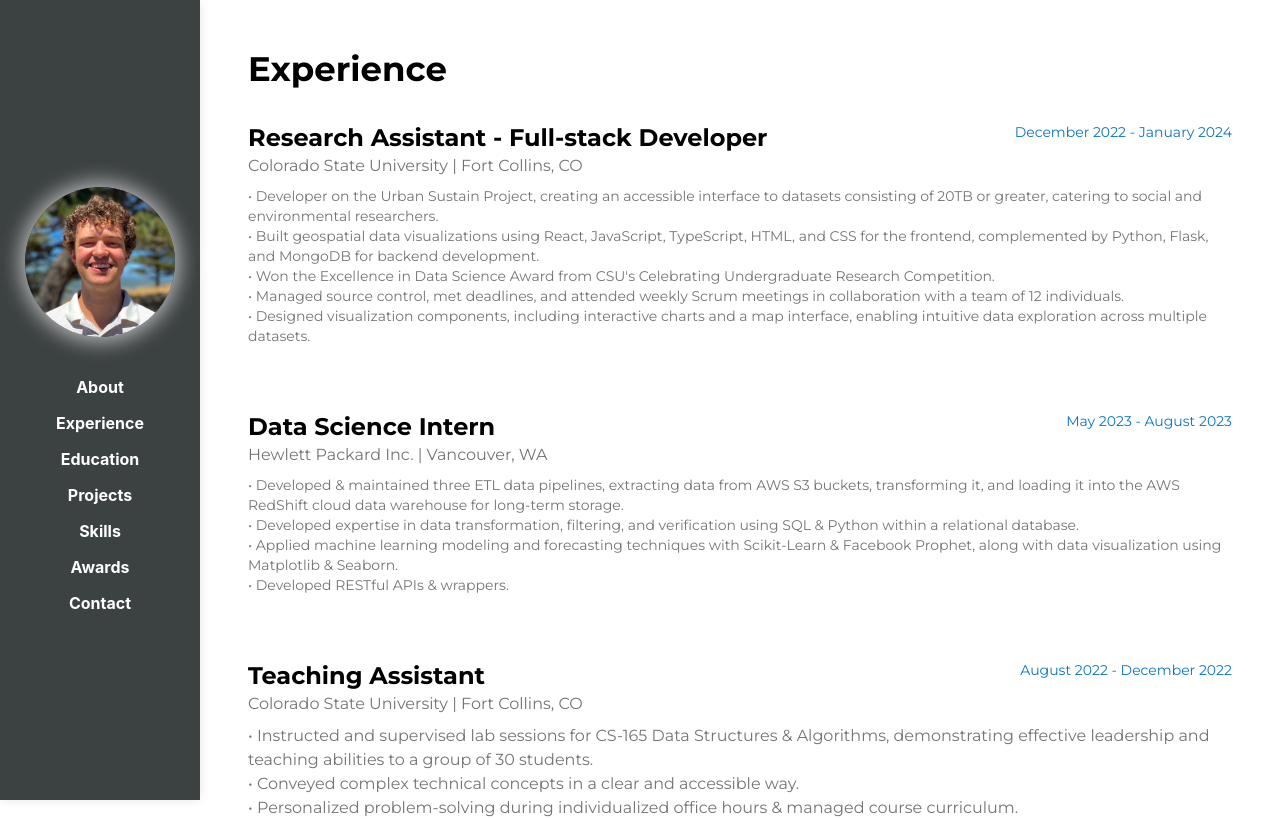
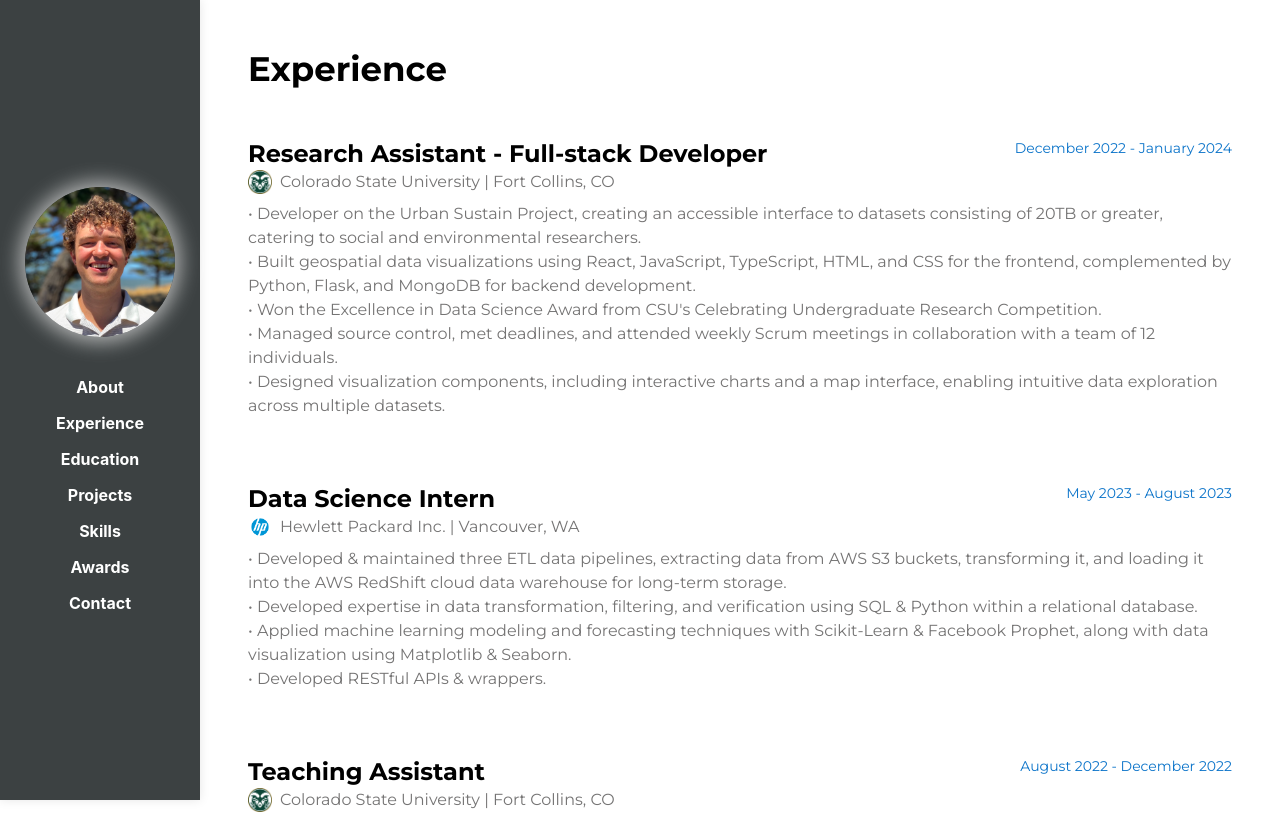
Before and after one commit to davidjriva/Personal-Portfolio, a React (Create React App) app: page /experience in a window 1280 px wide. Shown: the top 819 px of the page. Built offline with nearby package versions, Linux system fonts and the light colour scheme.

Commit message:
Add logos for experiences page

```diff
--- a/src/components/Experience.js
+++ b/src/components/Experience.js
@@ -13,7 +13,7 @@ const Experience = () => {
         color: '#757474',
       }}
     >
-      <Typography variant="h4" sx={{ marginBottom: 4, color: '#000' }}>
+      <Typography variant="h4" sx={{ marginBottom: 6, color: '#000' }}>
         Experience
       </Typography>
 
@@ -26,25 +26,30 @@ const Experience = () => {
             December 2022 - January 2024
           </Typography>
         </Box>
-        <Typography variant="body1" sx={{ marginBottom: '0.5rem' }}>
+
+        <Box sx={{ display: 'flex', alignItems: 'flex-start', marginBottom: '0.5rem' }}>
+            <img src="/images/CSU_logo.jpeg" alt="HP Logo" style={{ height: '24px', marginRight: '8px', alignSelf: 'center' }} />
+            <Typography variant="body1">
                 Colorado State University | Fort Collins, CO
             </Typography>
-        <Typography variant="body2">
+        </Box>
+
+        <Typography variant="body1">
           • Developer on the Urban Sustain Project, creating an accessible interface to datasets consisting of 20TB or
           greater, catering to social and environmental researchers.
         </Typography>
-        <Typography variant="body2">
+        <Typography variant="body1">
           • Built geospatial data visualizations using React, JavaScript, TypeScript, HTML, and CSS for the frontend,
           complemented by Python, Flask, and MongoDB for backend development.
         </Typography>
-        <Typography variant="body2">
+        <Typography variant="body1">
           • Won the Excellence in Data Science Award from CSU's Celebrating Undergraduate Research Competition.
         </Typography>
-        <Typography variant="body2">
+        <Typography variant="body1">
           • Managed source control, met deadlines, and attended weekly Scrum meetings in collaboration with a team of 12
           individuals.
         </Typography>
-        <Typography variant="body2">
+        <Typography variant="body1">
           • Designed visualization components, including interactive charts and a map interface, enabling intuitive data
           exploration across multiple datasets.
         </Typography>
@@ -54,29 +59,34 @@ const Experience = () => {
 
       <Box sx={{ marginBottom: '2rem' }}>
         <Box sx={{ display: 'flex', justifyContent: 'space-between', width: '100%' }}>
-          <Typography variant="h5" sx={{ color: '#000' }}>
+          <Typography variant="h5" sx={{ fontWeight: 'bold', color: '#000' }}>
             Data Science Intern
           </Typography>
           <Typography variant="body2" sx={{ color: '#0a73c9' }}>
             May 2023 - August 2023
           </Typography>
         </Box>
-        <Typography variant="body1" sx={{ marginBottom: '0.5rem' }}>
+
+        <Box sx={{ display: 'flex', alignItems: 'flex-start', marginBottom: '0.5rem' }}>
+            <img src="/images/hp_logo.jpeg" alt="HP Logo" style={{ height: '24px', marginRight: '8px', alignSelf: 'center' }} />
+            <Typography variant="body1">
                 Hewlett Packard Inc. | Vancouver, WA
             </Typography>
-        <Typography variant="body2">
+        </Box>
+
+        <Typography variant="body1">
           • Developed & maintained three ETL data pipelines, extracting data from AWS S3 buckets, transforming it, and
           loading it into the AWS RedShift cloud data warehouse for long-term storage.
         </Typography>
-        <Typography variant="body2">
+        <Typography variant="body1">
           • Developed expertise in data transformation, filtering, and verification using SQL & Python within a
           relational database.
         </Typography>
-        <Typography variant="body2">
+        <Typography variant="body1">
           • Applied machine learning modeling and forecasting techniques with Scikit-Learn & Facebook Prophet, along
           with data visualization using Matplotlib & Seaborn.
         </Typography>
-        <Typography variant="body2">• Developed RESTful APIs & wrappers.</Typography>
+        <Typography variant="body1">• Developed RESTful APIs & wrappers.</Typography>
       </Box>
 
       <Divider sx={{ marginBottom: '2rem' }} />
@@ -90,9 +100,14 @@ const Experience = () => {
             August 2022 - December 2022
           </Typography>
         </Box>
-        <Typography variant="body1" sx={{ marginBottom: '0.5rem' }}>
+
+        <Box sx={{ display: 'flex', alignItems: 'flex-start', marginBottom: '0.5rem' }}>
+            <img src="/images/CSU_logo.jpeg" alt="HP Logo" style={{ height: '24px', marginRight: '8px', alignSelf: 'center' }} />
+            <Typography variant="body1">
                 Colorado State University | Fort Collins, CO
             </Typography>
+        </Box>
+
         <Typography variant="body1">
           • Instructed and supervised lab sessions for CS-165 Data Structures & Algorithms, demonstrating effective
           leadership and teaching abilities to a group of 30 students.
```
Also changed, not shown: public/images/CSU_logo.jpeg (added), public/images/hp_logo.jpeg (added). Lines whose indentation alone changed are shown as unchanged.
